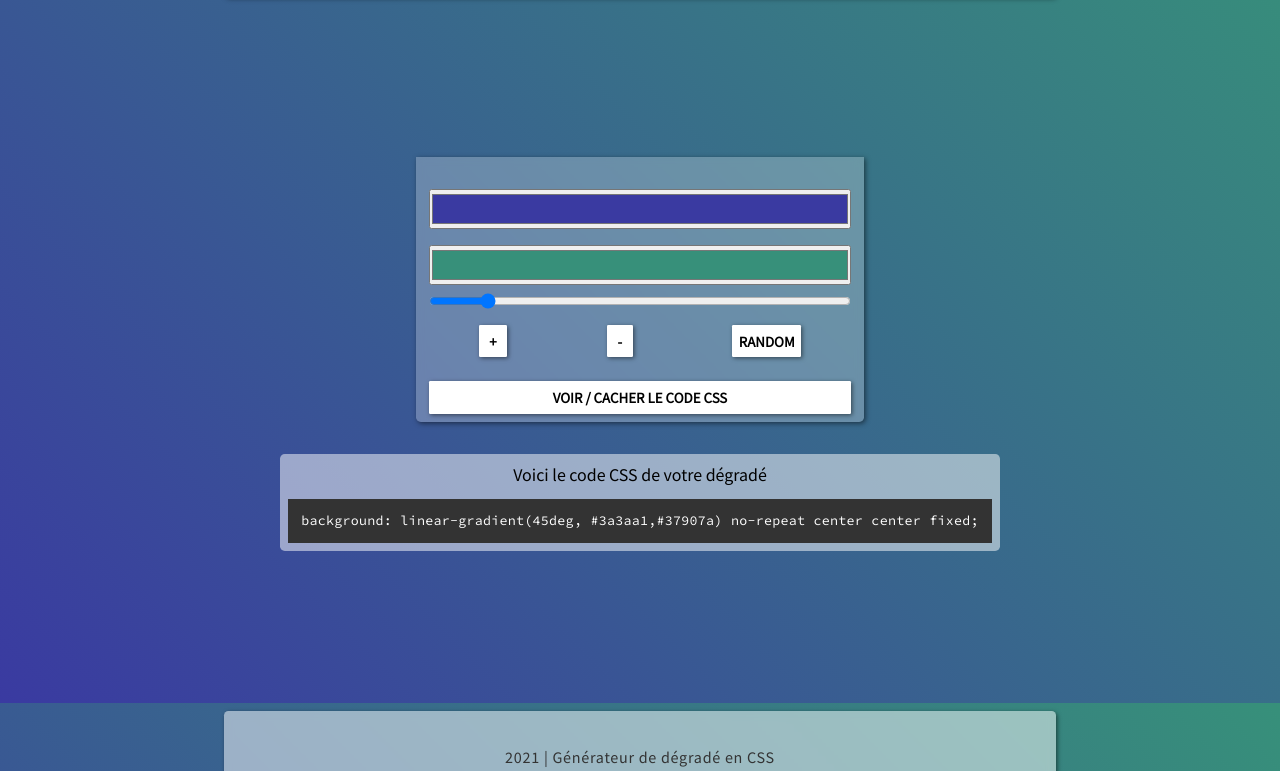
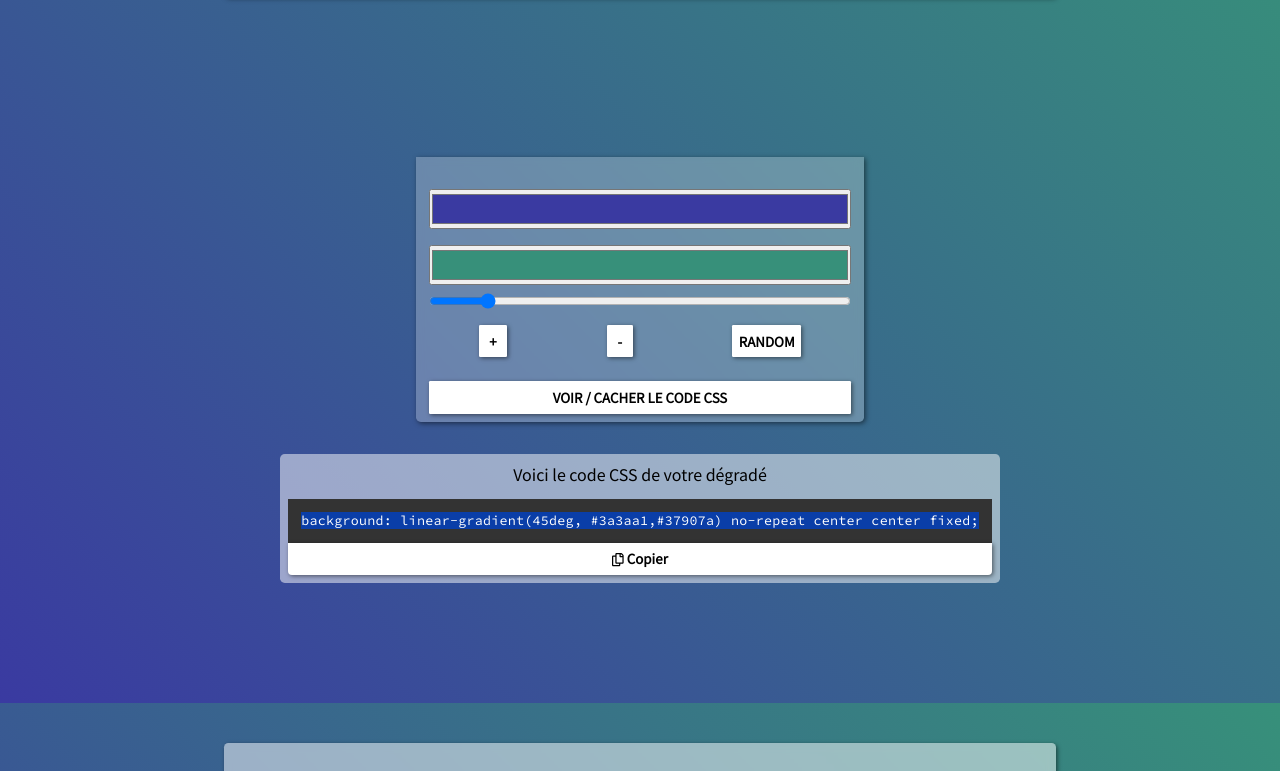
Before and after one commit to alice-sebego/gradient-generator, a website built with webpack: page index.html in a window 1280 px wide. Shown: the part 97-868 px from the top of the page. Built offline with nearby package versions, Linux system fonts and the light colour scheme.

Commit message:
Add a function copy on the clipboard

```diff
--- a/index.html
+++ b/index.html
@@ -37,7 +37,8 @@
     <section id="preview">
         <div>
             <p>Voici le code CSS de votre dégradé</p>
-            <code></code>
+            <code id="code"></code>
+            <button type="button" data-target="#code"><i class="far fa-copy"></i> Copier</button>
         </div>
     </section>
     <footer>
--- a/src/css/style.css
+++ b/src/css/style.css
@@ -134,6 +134,16 @@ button:active{
 
 /* Display code of generated gradient*/
 
+section#preview > div{
+    display: flex;
+    flex-direction: column;
+}
+
+section#preview button{
+    padding: 0.5em;
+    border-radius: 0 0 .3em .3em;
+}
+
 code{
     display: inline-block;
     margin-top: 1em;
--- a/src/js/app.js
+++ b/src/js/app.js
@@ -12,6 +12,7 @@ const $displaycode = document.querySelector("#display-code button");
 const $section = document.querySelector("#generator");
 const $preview = document.querySelector("#preview div");
 const $code = document.querySelector("#preview code");
+const $copy = document.querySelector("#preview button");
 const $year = document.querySelector("#year");
 
 // Messages for user
@@ -144,5 +145,9 @@ $random.addEventListener("click", () => {
 // Manager display of code CSS preview
 $displaycode.addEventListener("click", () => $preview.classList.toggle("none"))
 
+// Copy code CSS preview
+$copy.addEventListener( 'click', util.clipboard($code));
+
+
 // Display current year on the footer
 util.displayYear($year);
--- a/src/js/utils.js
+++ b/src/js/utils.js
@@ -30,3 +30,34 @@ export const displayYear = (span)=> {
     const date = new Date(Date.now());
     span.innerHTML = date.getFullYear();
 }
+
+/**
+ * Copy on clipboard
+ * @param {HTMLElement} code
+ */
+export const clipboard = (code)=>{
+
+    const range = document.createRange();
+    const selection = window.getSelection();
+    range.selectNode(code);
+    selection.removeAllRanges();
+    selection.addRange(range);
+
+    try {
+        var result = document.execCommand('copy');
+        if (result) {
+            alert('Copié !');
+        }
+    }
+    catch(err) {
+        alert(err);
+    }
+
+    // End of process
+    selection = window.getSelection();
+    if (typeof selection.removeRange === 'function') {
+        selection.removeRange(range);
+    } else if (typeof selection.removeAllRanges === 'function') {
+        selection.removeAllRanges();
+    }
+}
```
Also changed, not shown: dist/bundle.js.
